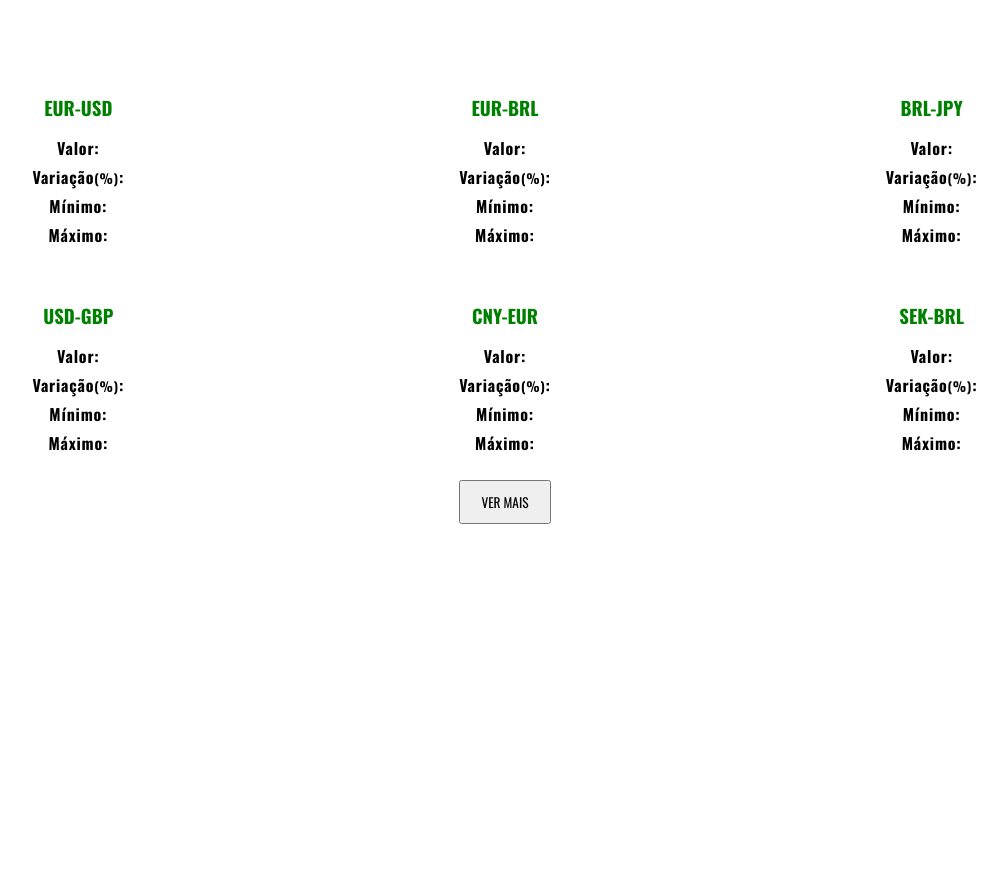
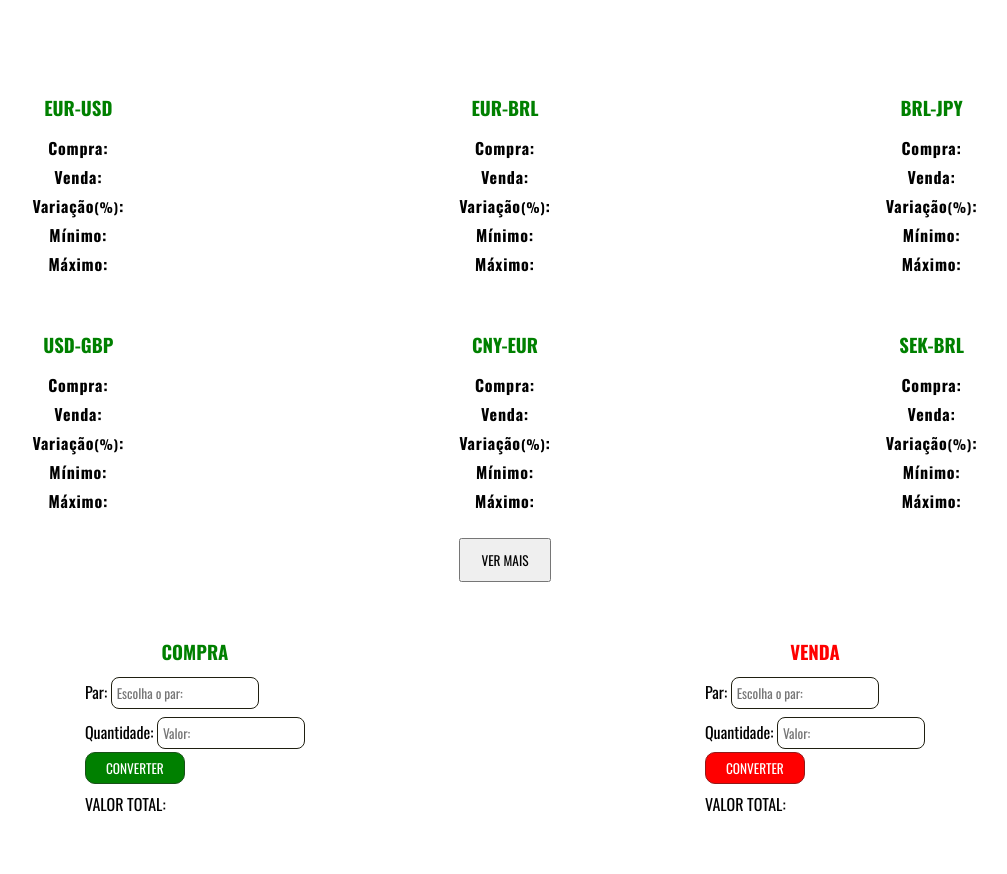
Before and after one commit to Alvezin/cotacao-moedas-por-api, a plain HTML site: page index.html in a window 1280 px wide. Shown: the part 600-1474 px from the top of the page, without its empty margins (135-1142 px from the left). Before the commit the page ends 1124 px from the top, so only its background shows below. Drawn offline with nearby package versions, Linux system fonts and the light colour scheme; no server answers.

Commit message:
Adicionando funcionalidades

```diff
--- a/index.html
+++ b/index.html
@@ -33,50 +33,98 @@
         <section class="main-coins">
             <div id="div1" class="caixa">
                 <h3>EUR-USD</h3>
-                <p>Valor: <span on class="bid" ></span></p>
+                <p>Compra: <span on class="bid" ></span></p>
+                <p>Venda: <span on class="ask" ></span></p>
                 <p>Variação<small>(%)</small>: <span class="pctChange"></span></p>
                 <p>Mínimo: <span class="low"></span></p>
                 <p>Máximo: <span class="high"></span></p>
             </div>
             <div id="div2" class="caixa">
                 <h3>EUR-BRL</h3>
-                <p>Valor: <span class="bid"></span></p>
+                <p>Compra: <span on class="bid" ></span></p>
+                <p>Venda: <span on class="ask" ></span></p>
                 <p>Variação<small>(%)</small>: <span class="pctChange"></span></p>
                 <p>Mínimo: <span class="low"></span></p>
                 <p>Máximo: <span class="high"></span></p>
             </div>
             <div id="div3" class="caixa">
                 <h3>BRL-JPY</h3>
-                <p>Valor: <span class="bid"></span></p>
+                <p>Compra: <span on class="bid" ></span></p>
+                <p>Venda: <span on class="ask" ></span></p>
                 <p>Variação<small>(%)</small>: <span class="pctChange"></span></p>
                 <p>Mínimo: <span class="low"></span></p>
                 <p>Máximo: <span class="high"></span></p>
             </div>
             <div id="div4" class="caixa">
                 <h3>USD-GBP</h3>
-                <p>Valor: <span class="bid"></span></p>
+                <p>Compra: <span on class="bid" ></span></p>
+                <p>Venda: <span on class="ask" ></span></p>
                 <p>Variação<small>(%)</small>: <span class="pctChange"></span></p>
                 <p>Mínimo: <span class="low"></span></p>
                 <p>Máximo: <span class="high"></span></p>
             </div>
             <div id="div5" class="caixa">
                 <h3>CNY-EUR</h3>
-                <p>Valor: <span class="bid"></span></p>
+                <p>Compra: <span on class="bid" ></span></p>
+                <p>Venda: <span on class="ask" ></span></p>
                 <p>Variação<small>(%)</small>: <span class="pctChange"></span></p>
                 <p>Mínimo: <span class="low"></span></p>
                 <p>Máximo: <span class="high"></span></p>
             </div>
             <div id="div6" class="caixa">
                 <h3>SEK-BRL</h3>
-                <p>Valor: <span class="bid"></span></p>
+                <p>Compra: <span on class="bid" ></span></p>
+                <p>Venda: <span on class="ask" ></span></p>
                 <p>Variação<small>(%)</small>: <span class="pctChange"></span></p>
                 <p>Mínimo: <span class="low"></span></p>
                 <p>Máximo: <span class="high"></span></p>
             </div>
             <input type="button" value="Ver mais" onclick="redirect()" class="btn">
         </section>
+
+        <section class="conversor">
+
+            <div id="compra">
+                <h3>Compra</h3>
+                <label for="inputParCompra">Par: </label>
+                <input id="inputParCompra" type="text" class="inputValor" placeholder="Escolha o par:" list="valueCompra">
+                <p id="parCompra"></p>
+
+                <label for="inputValueCompra">Quantidade: </label>
+                <input id="inputValueCompra" type="number" class="inputValor" placeholder="Valor:" size="10" list="values">
+
+                <input type="button" id="submitCompra"  class="btn" value="Converter" onclick=" mult('inputParCompra', 'inputValueCompra', 'totalCompra')">
+
+                <p>Valor total: <span id="totalCompra"></span></p>
+
+                <datalist id="valueCompra">
+                </datalist>
+
+            </div>
+
+            <div id="venda">
+                <h3>Venda</h3>
+                <label for="inputParVenda">Par: </label>
+                <input id="inputParVenda" type="text" class="inputValor" placeholder="Escolha o par:"  list="valueVenda" >
+                <p id="parVenda"></p>
+
+                <label for="inputValueVenda">Quantidade: </label>
+                <input id="inputValueVenda" type="number" class="inputValor" placeholder="Valor:" size="10" list="values">
+
+                <input type="button" id="submitVenda" class="btn" value="Converter"  onclick=" mult('inputParVenda', 'inputValueVenda', 'totalVenda')">
+
+                <p>Valor total: <span id="totalVenda"></span></p>
+
+                <datalist id="valueVenda">
+
+                </datalist>
+
+            </div>
+
+        </section>
     </main>
-
+<script src="script/convert.js"></script>
+<script src="script/fetchCompraVenda.js"></script>
 <script src="script/fetchApi.js"></script>
 <script src="script/toggleSlide.js"></script>
 <script src="script/redirect.js"></script>
--- /dev/null
+++ b/script/convert.js
@@ -0,0 +1,10 @@
+const btnCompra = document.getElementById('submitCompra')
+const btnVenda = document.getElementById('submitVenda')
+
+
+const mult = (idPar, idValue, idInput) =>{
+    const valorPar = document.getElementById(idPar).value;
+    const valorQuant = document.getElementById(idValue).value;
+    const mult = Number(valorPar*valorQuant)
+    document.getElementById(idInput).textContent = mult.toFixed(2).replace('.',',')
+}
--- /dev/null
+++ b/script/fetchCompraVenda.js
@@ -0,0 +1,48 @@
+const options = {
+    method: 'GET',
+    mode: 'cors',
+    cache: 'default'
+}
+
+const fetchApiCompraVenda = () => {
+    fetch('https://economia.awesomeapi.com.br/json/available', options)
+    .then( response => { response.json()
+            .then( data => addPares(data))
+    })
+    .catch(e => alert('Não foi possível carregar os valores', e))
+}
+
+const addPares = (dados) => {
+    for (elemento in dados){
+        const nomeConcat = elemento.split('-').join('')
+        const opt = document.createElement('option')
+        opt.textContent = elemento
+        fetch(`https://economia.awesomeapi.com.br/last/${elemento}`, options)
+            .then( response => { return response.json()
+                .then( data => {
+                    opt.value = data[nomeConcat].bid;
+                })
+            })
+        .catch(e => {window.alert('Não foi possível carregar os dados', e)})
+        document.getElementById('valueCompra').appendChild(opt)
+
+    }
+
+
+    for (elemento in dados){
+        const nomeConcat = elemento.split('-').join('')
+        const opt = document.createElement('option')
+        opt.textContent = elemento
+        fetch(`https://economia.awesomeapi.com.br/last/${elemento}`, options)
+        .then( response => { return response.json()
+            .then( data => {
+                opt.value = data[nomeConcat].ask;
+            })
+        })
+
+        document.getElementById('valueVenda').appendChild(opt)
+
+    }
+}
+
+fetchApiCompraVenda()
--- a/scss/style.scss
+++ b/scss/style.scss
@@ -98,6 +98,58 @@ main{
 
         }
     }
+    & .conversor{
+        display: flex;
+        flex-direction: row;
+        flex-wrap: wrap;
+        justify-content: space-around;
+        padding: 50px 20px;
+        line-height: 40px;
+        & .btn{
+            display: block;
+            text-transform: uppercase;
+            padding: 5px 20px;
+            cursor: pointer;
+            border-radius: 10px;
+            color: white;
+            border: 1px solid;
+        }
+        & #compra{
+            & h3{
+                color: green;
+                text-transform: uppercase;
+                text-align: center;
+            }
+            & #submitCompra{
+                background-color: green;
+                border-color: rgb(25, 80, 25);
+            }
+            & .inputValor{
+                border-radius: 8px;
+                padding: 5px;
+                border: 1px solid #1f1f11;
+            }
+        }
+        & #venda{
+            & h3{
+                color: red;
+                text-transform: uppercase;
+                text-align: center;
+            }
+            & #submitVenda{
+                background-color: red;
+                border-color: rgb(145, 25, 25);
+            }
+            & .inputValor{
+                border-radius: 8px;
+                padding: 5px;
+                border: 1px solid #1f1f11;
+            }
+        }
+        & p{
+            text-transform: uppercase;
+        }
+    }
 }
 
 @keyframes slideImg {
```
Also changed, not shown: css/style.css, 1 other file.
